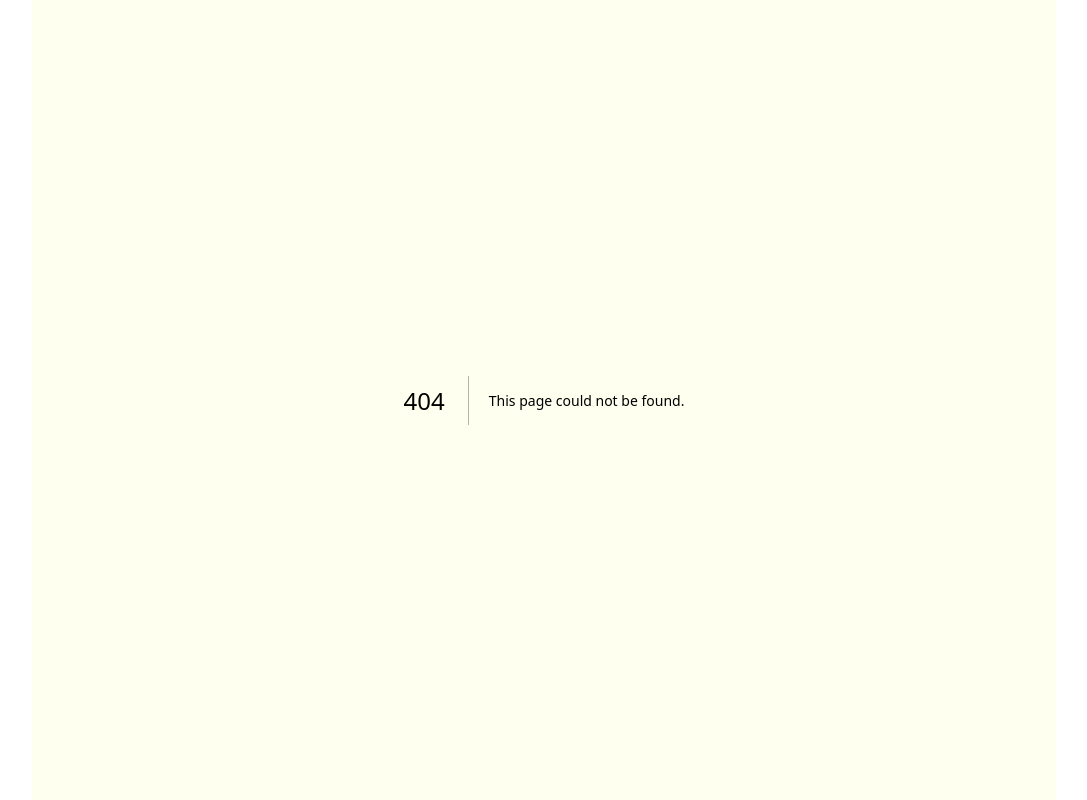
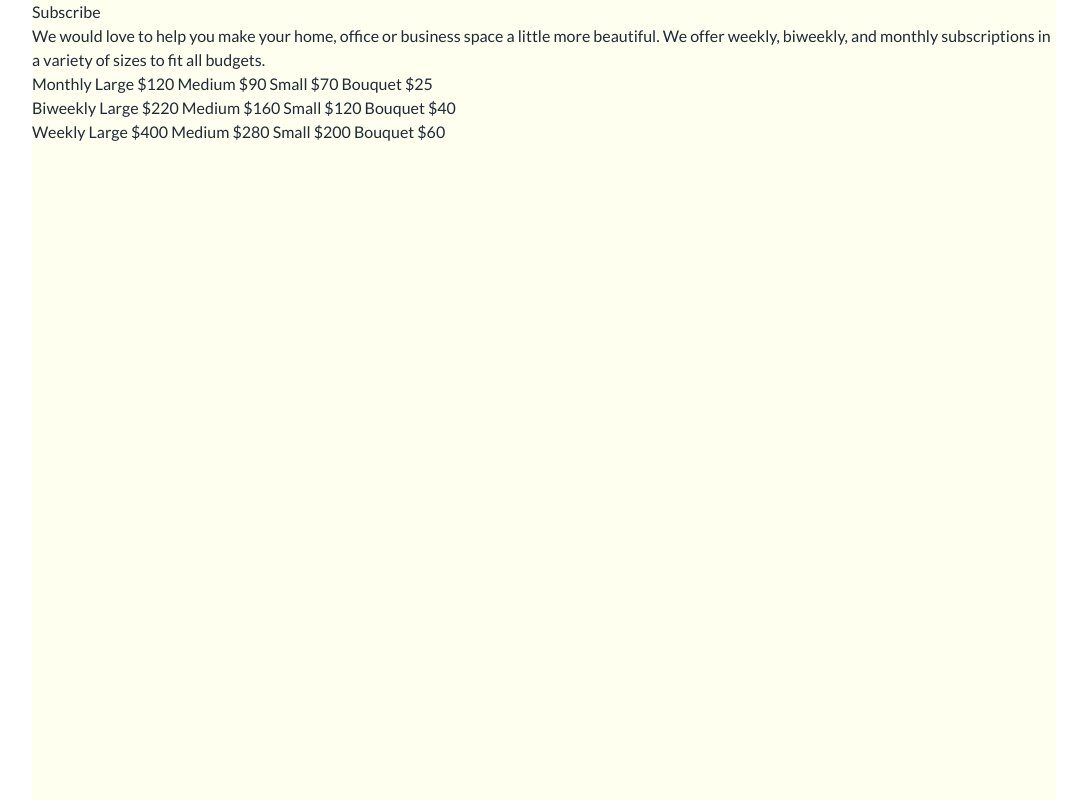
Before and after one commit to aaronaltman/rosewoodstudio_comingsoon, a Next.js app: page /subscriptions in a window 1280 px wide. Before the commit this address had no page. Shown: the whole page, without its empty margins (96-1183 px from the left). Built offline with nearby package versions, Linux system fonts and the light colour scheme.

Commit message:
adding the other pages

```diff
--- /dev/null
+++ b/src/app/shop/page.tsx
@@ -0,0 +1,3 @@
+export default function ShopPage() {
+  return <div>page</div>;
+}
--- /dev/null
+++ b/src/app/subscriptions/page.tsx
@@ -0,0 +1,15 @@
+export default function SubscribePage() {
+  return (
+    <div>
+      <h1>Subscribe</h1>
+      <p>
+        We would love to help you make your home, office or business space a
+        little more beautiful. We offer weekly, biweekly, and monthly
+        subscriptions in a variety of sizes to fit all budgets.
+      </p>
+      <p>Monthly Large $120 Medium $90 Small $70 Bouquet $25</p>
+      <p>Biweekly Large $220 Medium $160 Small $120 Bouquet $40</p>
+      <p>Weekly Large $400 Medium $280 Small $200 Bouquet $60</p>
+    </div>
+  );
+}
--- a/src/constants/image-gallery/index.ts
+++ b/src/constants/image-gallery/index.ts
@@ -54,11 +54,11 @@ export const PRIMARYNAVIGATION = [
   },
   {
     label: "Subscriptions",
-    href: "/services",
+    href: "/subscriptions",
   },
   {
     label: "Our Shop",
-    href: "/gallery",
+    href: "/shop",
   },
   {
     label: "About + Contact",
```
